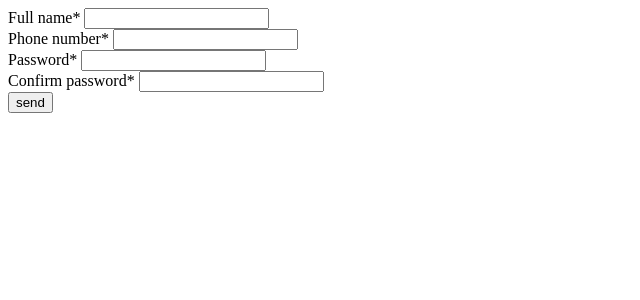
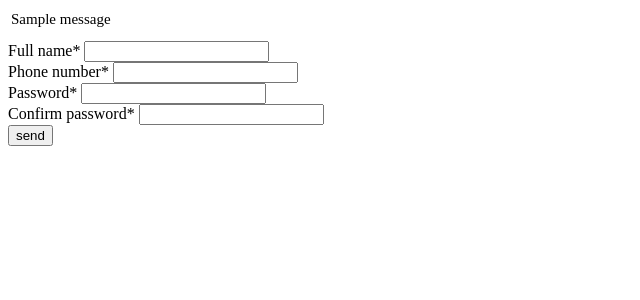
Before and after one commit to Hossein770227/hospital, a Django app: page /accounts/register/ in a window 1280 px wide. Shown: the top 300 px of the page, without its empty margins (0-640 px from the left). Run offline with Django 5.2, Linux system fonts and the light colour scheme; tables that the repository leaves empty hold one stand-in row (values such as "Sample post"); one stand-in notice (Sample message) is shown; parts of the project's set-up code (start-up, migrations or seed data) failed here and were passed over; some libraries are stand-ins or nearby versions.

Commit message:
add translate account

```diff
--- a/config/urls.py
+++ b/config/urls.py
@@ -23,6 +23,8 @@ urlpatterns = [
     path('admin/', admin.site.urls),
     path('accounts/', include('accounts.urls')),
     path('hospital/', include('main.urls')),
+    # rosetta translate
+    path('rosetta/', include('rosetta.urls')),
 ]
 
 if settings.DEBUG:
--- a/main/templates/main/main_page.html
+++ b/main/templates/main/main_page.html
@@ -4,9 +4,13 @@
 
 {% block content %}
   {% if user.is_authenticated %}
+    <h1> wellcome {{user.full_name}}
+      <h3>phone number : {{user.phone_number}}</h3>
+    </h1>
     <form method="POST" action="{% url 'accounts:logout' %}">
       {% csrf_token %}
       <button type="submit" class="btn btn-danger">Logout</button>
+      <br>
       <a href="{% url 'accounts:change_password' %}" class="btn btn-blue">change_password</a>
     </form>
   {% else %}
--- a/templates/_base.html
+++ b/templates/_base.html
@@ -7,6 +7,7 @@
         </title>
     </head>
     <body>
+        {% include "includes/messages.html" %}
         {% block content %}
         {% endblock content %}
     </body>
--- /dev/null
+++ b/templates/includes/messages.html
@@ -0,0 +1,21 @@
+<style>
+    .alert {
+        padding: 3px;
+        font-size: 15px;
+        margin-bottom: 10px
+    }
+    .custom-div {
+        max-width: 300px;
+        border-radius: 8px;
+    }
+</style>
+
+{% if messages %}
+    <div class='container'>
+        {% for message in messages %}
+            <div class='custom-div alert alert-{{message.tags}}'>
+                {{message}}
+            </div>
+        {% endfor %}
+    </div>
+{% endif %}
```
Also changed, not shown: config/settings.py (+17 -0 lines), requirements.txt (+7 -0 lines).
